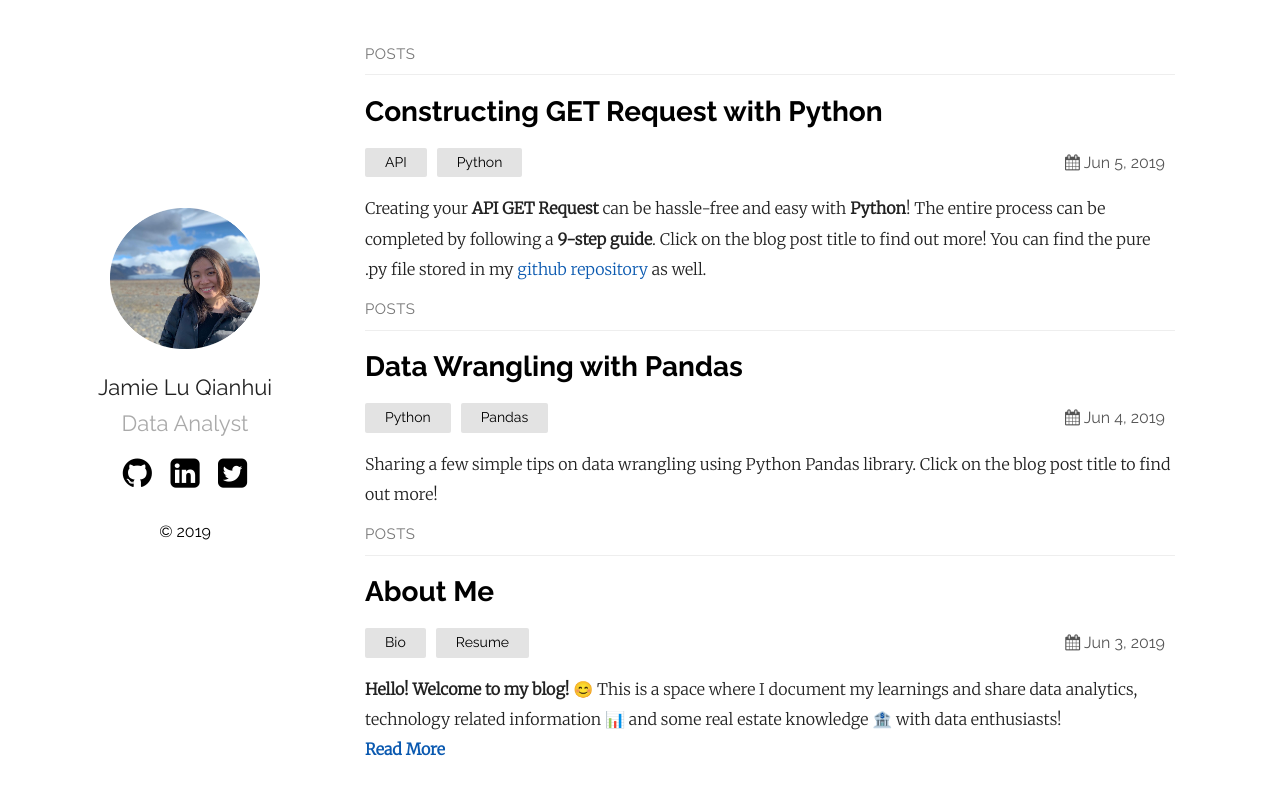
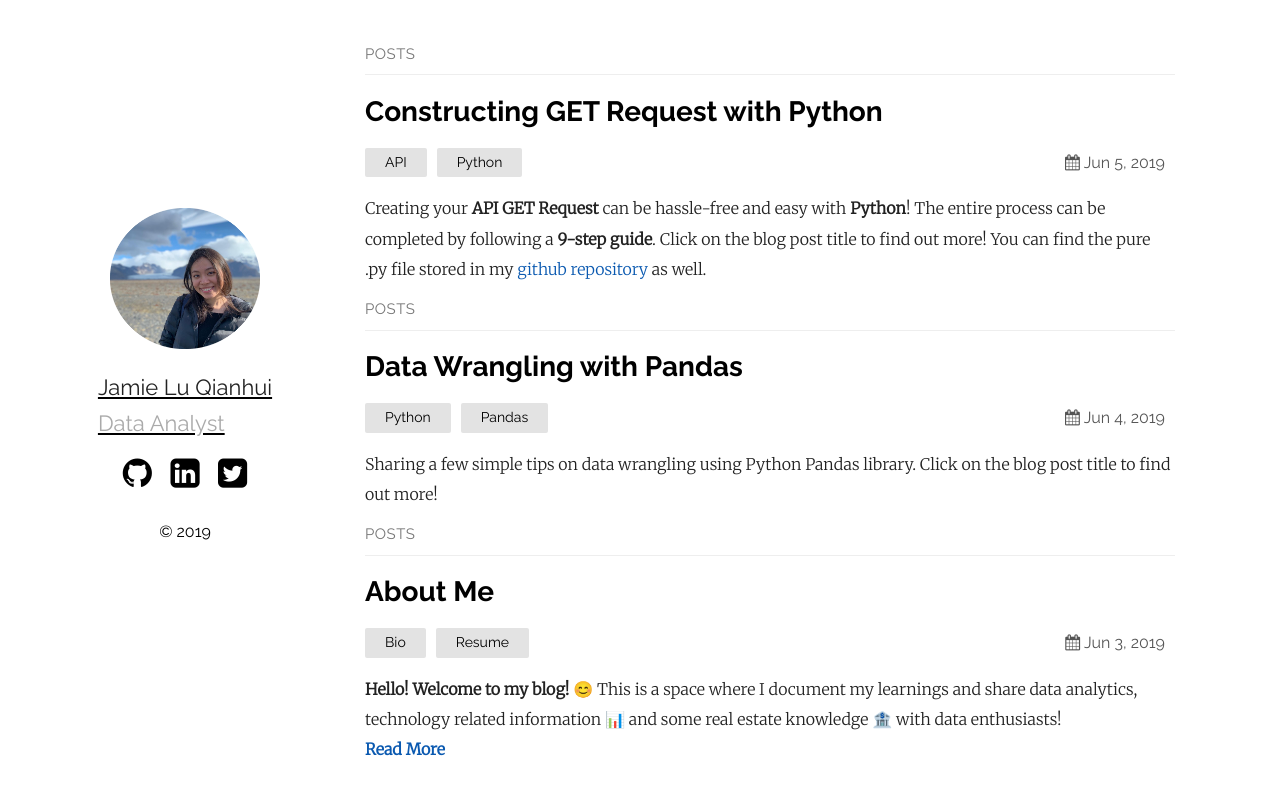
Before and after one commit to jamieqianhui/jamieqianhui.github.io, a Jekyll site: the page built from index.md, in a window 1280 px wide. Shown: the top 795 px of the page. Built offline with Jekyll 4.4.1, drawn with Linux system fonts in a browser that asks for light colours.

Commit message:
Update default.html

```diff
--- a/_layouts/default.html
+++ b/_layouts/default.html
@@ -9,8 +9,8 @@
 			<a href="https://jamieqianhui.github.io">
 			<img src="{{ "/assets/portfolio.png" | https://jamieqianhui.github.io }}" alt="{{ jamielqh@copyright }}">
 			</a>
-			<h2>{{ site.plainwhite.name }}</h2>
-			<p class="tagline">{{ site.plainwhite.tagline }}</p>
+			<a href="https://jamieqianhui.github.io"> <h2>{{ site.plainwhite.name }}</h2>
+			<p class="tagline">{{ site.plainwhite.tagline }}</p> </a>
 			<ul class="social">
 				<a href="https://github.com/{{ site.plainwhite.social_links.github }}"><li><i class="icon-github-circled"></i></li></a>
 				<a href="https://linkedin.com/{{ site.plainwhite.social_links.linkedIn }}"><li><i class="icon-linkedin-squared"></i></li></a>
```
